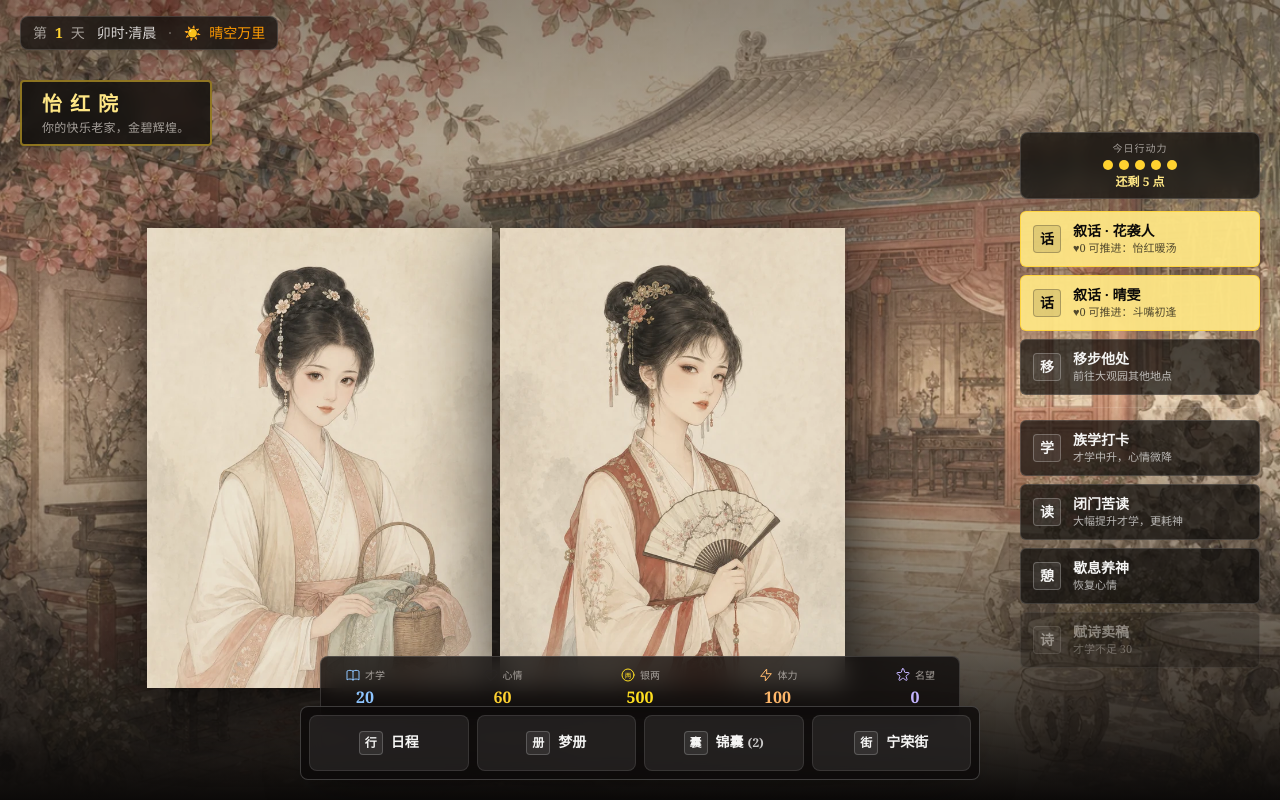
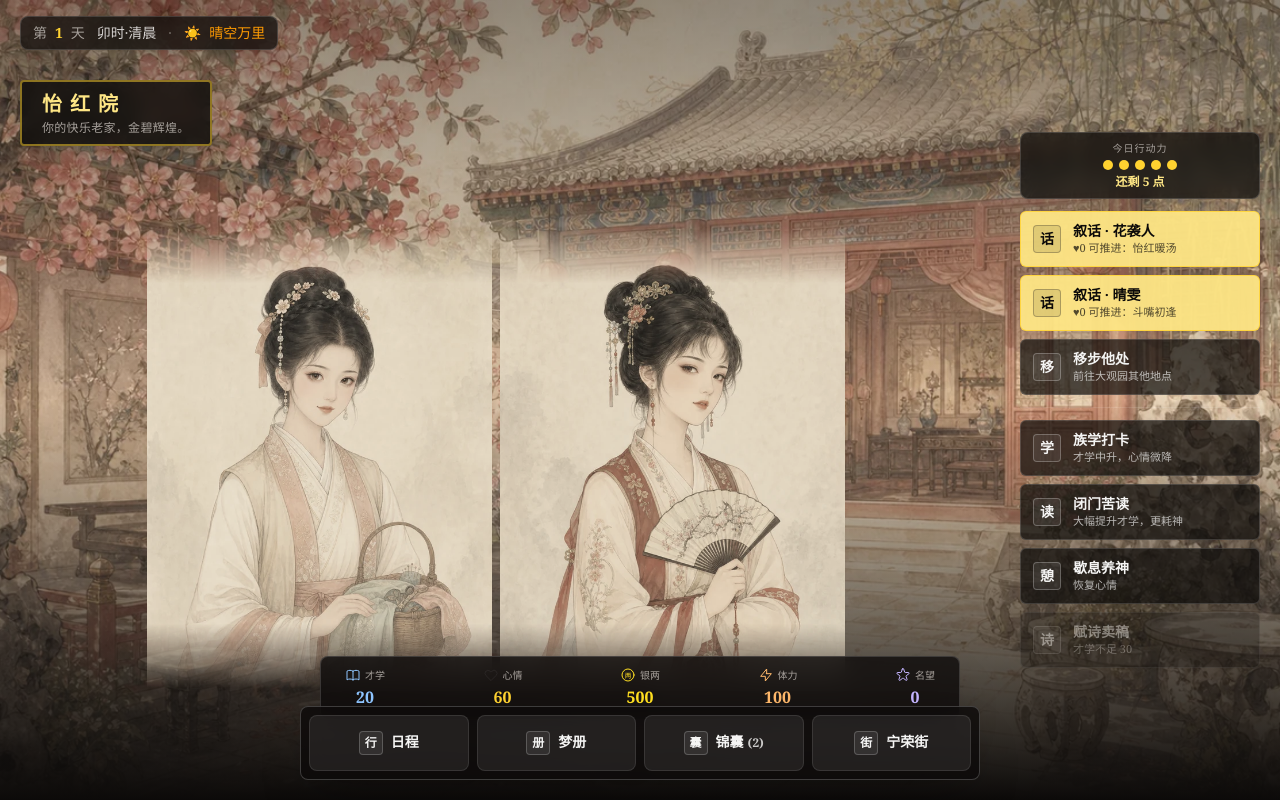
Before and after one commit to ygdragon722/-, a React (Vite) app: page / in a window 1280 px wide. Both pictures are taken after a click on the button "大梦初觉 (入梦)". Built offline with nearby package versions, Linux system fonts and the light colour scheme.

Commit message:
feat: 立绘与场景融合——mix-blend-mode multiply + 边缘渐变遮罩

```diff
--- a/src/components/LocationStage.tsx
+++ b/src/components/LocationStage.tsx
@@ -305,7 +305,14 @@ export default function LocationStage({ state, onExplore, onMove, onAction }: Pr
                       <img
                         src={h.portrait}
                         alt={h.name}
-                        className="h-[60vh] max-h-[460px] w-auto object-contain object-bottom drop-shadow-[0_4px_40px_rgba(0,0,0,0.9)] transition group-hover:brightness-110"
+                        className="h-[60vh] max-h-[460px] w-auto object-contain object-bottom transition group-hover:brightness-110"
+                        style={{
+                          mixBlendMode: 'multiply',
+                          filter: 'sepia(0.15) saturate(0.85) brightness(0.95)',
+                          maskImage: 'linear-gradient(to top, transparent 0%, black 14%, black 88%, transparent 100%), linear-gradient(to right, transparent 0%, black 10%, black 90%, transparent 100%)',
+                          maskComposite: 'intersect',
+                          WebkitMaskImage: 'linear-gradient(to top, transparent 0%, black 14%, black 88%, transparent 100%)',
+                        }}
                         onError={(e) => ((e.target as HTMLImageElement).style.display = 'none')}
                       />
                     ) : (
```
